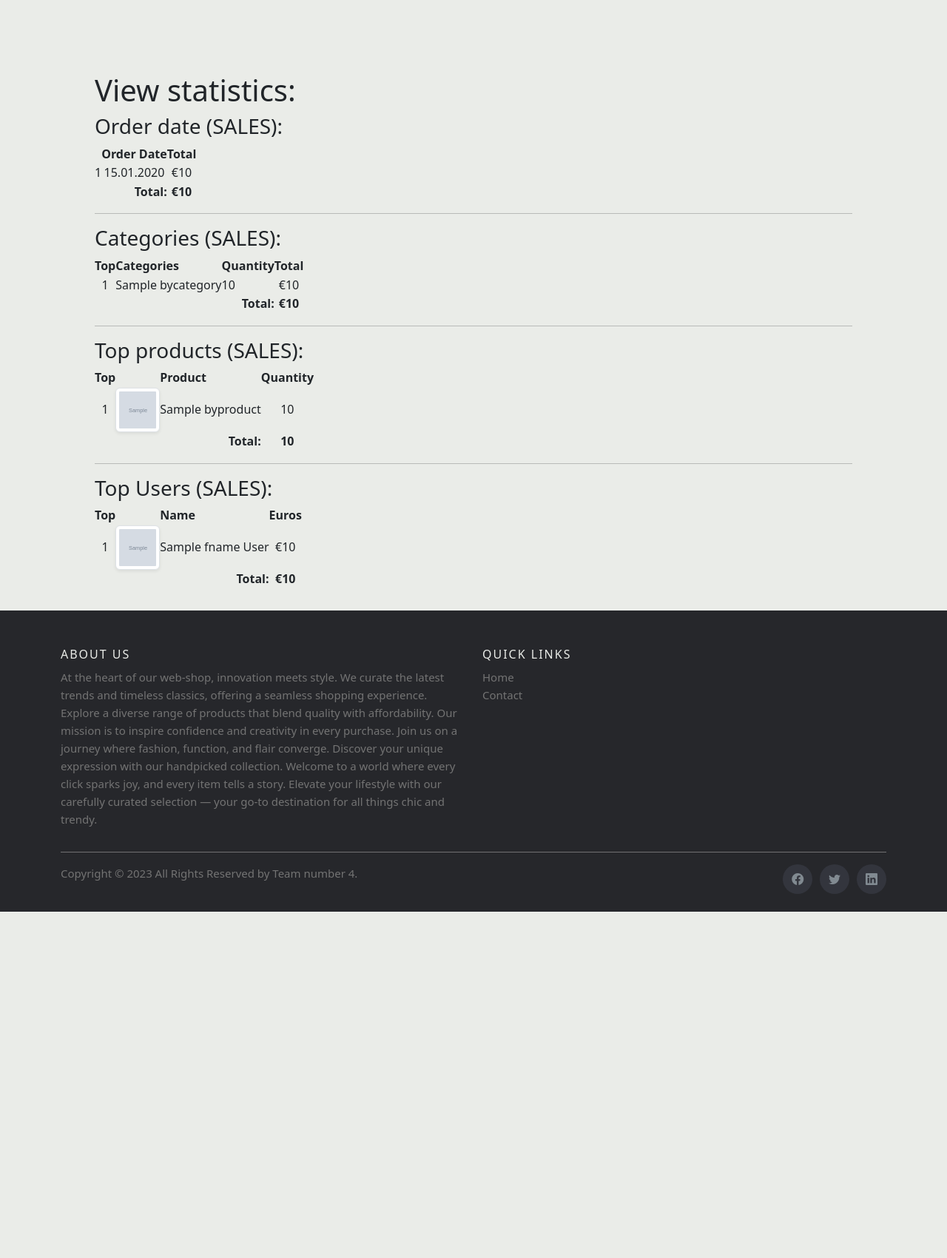
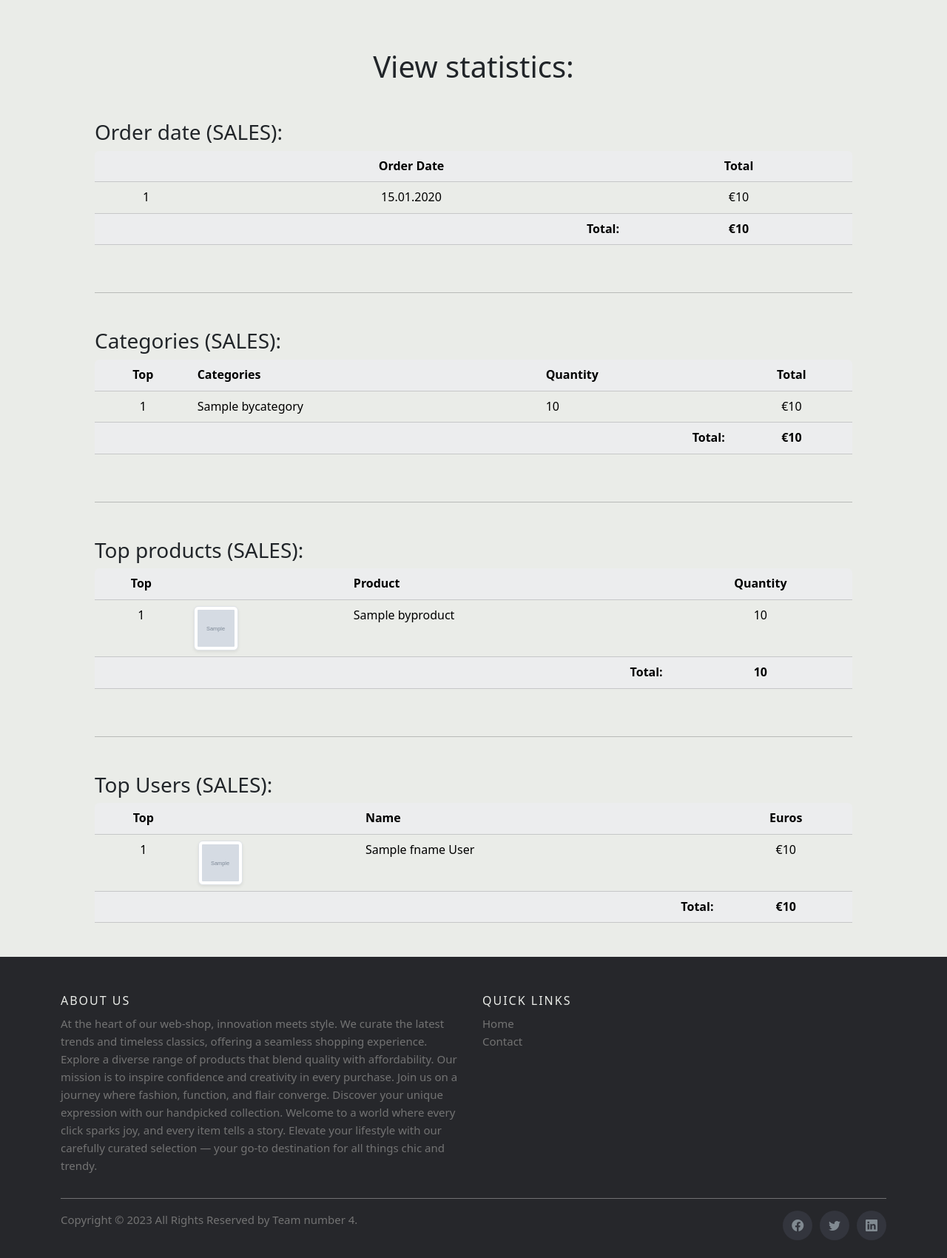
Before and after one commit to DmitriiMal/web-shop-project, a Symfony app: template templates/statistics/index.html.twig in a window 1280 px wide. Shown: the part 80-1780 px from the top of the page at 74% size. Before the commit the page ends 1312 px from the top, so only its background shows below. Run offline with Twig, Linux system fonts and the light colour scheme; the template is opened without the code that fills it: most values are stand-ins (such as "Sample title", 1, 10 or a date in 2020); grey boxes marked "Sample" are stand-in pictures; some libraries are stand-ins or nearby versions.

Commit message:
style statistic

```diff
--- a/templates/statistics/index.html.twig
+++ b/templates/statistics/index.html.twig
@@ -3,16 +3,15 @@
 {% block title %}View statistics | {{ parent() }}{% endblock %}
 
 {% block body %}
-<style>
-
-</style>
-
-<div class="container-prim pt-5">
-    <h1>View statistics:</h1>
 
 
-    <h3>Order date (SALES):</h3>
-    <table>
+<div class="container-prim pt-3">
+    <h1 class="text-center mb-5">View statistics:</h1>
+
+
+    <h3 class="my-2">Order date (SALES):</h3>
+<div class="table-responsive rounded">
+    <table class="table table-light table-striped table-hover">
         <tr>
             <th class="text-center">&nbsp;</th>
             <th class="text-center">Order Date</th>
@@ -35,11 +34,13 @@
             <th class="text-center">&euro;{{total}}</th>
         </tr>
     </table>
+</div>
 
-    <hr>
+    <hr class="my-5">
 
-    <h3>Categories (SALES):</h3>
-    <table>
+    <h3 class="my-2">Categories (SALES):</h3>
+    <div class="table-responsive rounded">
+    <table class="table table-light table-striped table-hover">
         <tr>
             <th class="text-center">Top</th>
             <th>Categories</th>
@@ -64,13 +65,15 @@
             <th class="text-center">&euro;{{total}}</th>
         </tr>
     </table>
+    </div>
 
 
-    <hr>
+    <hr class="my-5">
 
 
-    <h3>Top products (SALES):</h3>
-    <table>
+    <h3 class="my-2">Top products (SALES):</h3>
+    <div class="table-responsive rounded">
+    <table class="table table-light table-striped table-hover">
         <tr>
             <th class="text-center">Top</th>
             <th>&nbsp;</th>
@@ -95,11 +98,12 @@
             <th class="text-center">{{total}}</th>
         </tr>
     </table>
-
-    <hr>
+    </div>
+    <hr class="my-5">
 
     <h3>Top Users (SALES):</h3>
-    <table>
+    <div class="table-responsive rounded">
+    <table class="table table-light table-striped table-hover">
         <tr>
             <th class="text-center">Top</th>
             <th>&nbsp;</th>
@@ -124,6 +128,8 @@
             <th class="text-center">&euro;{{total}}</th>
         </tr>
     </table>
+</div>
+
 
 </div>
 {% endblock %}
```
